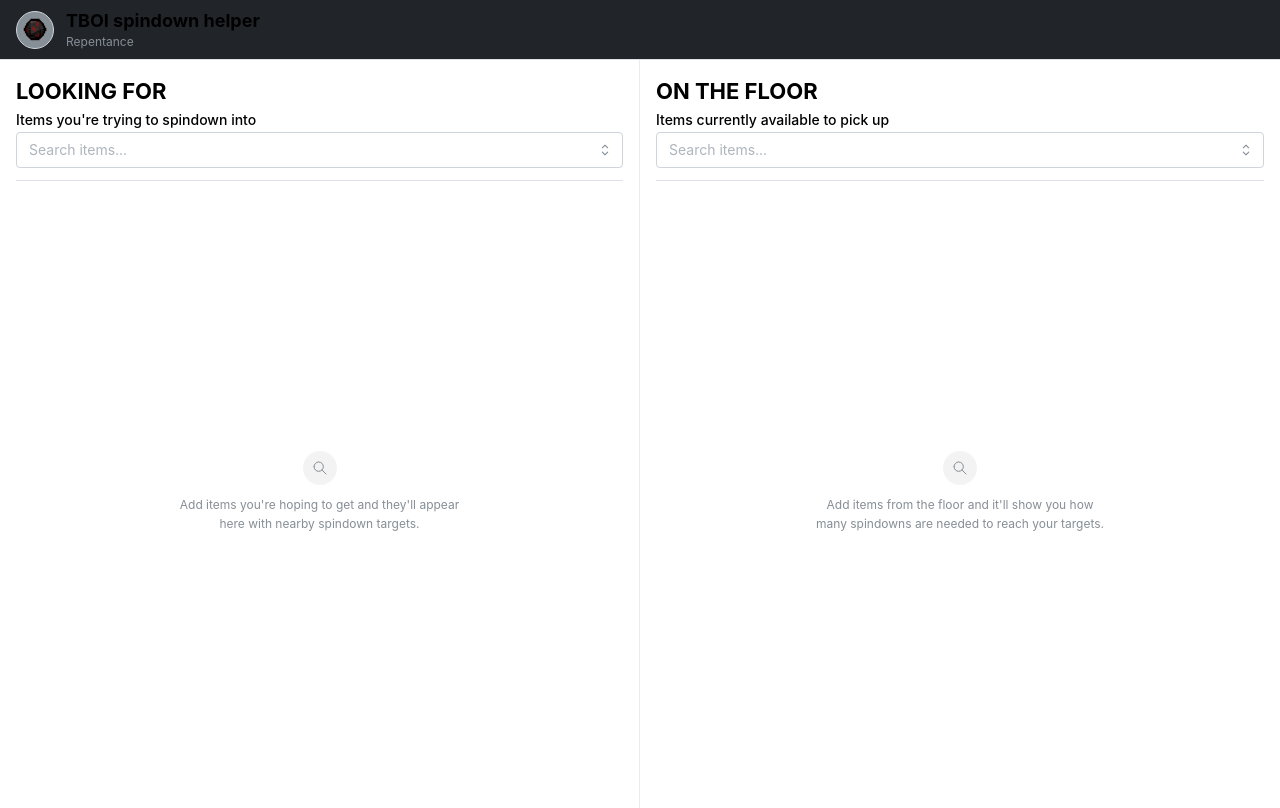
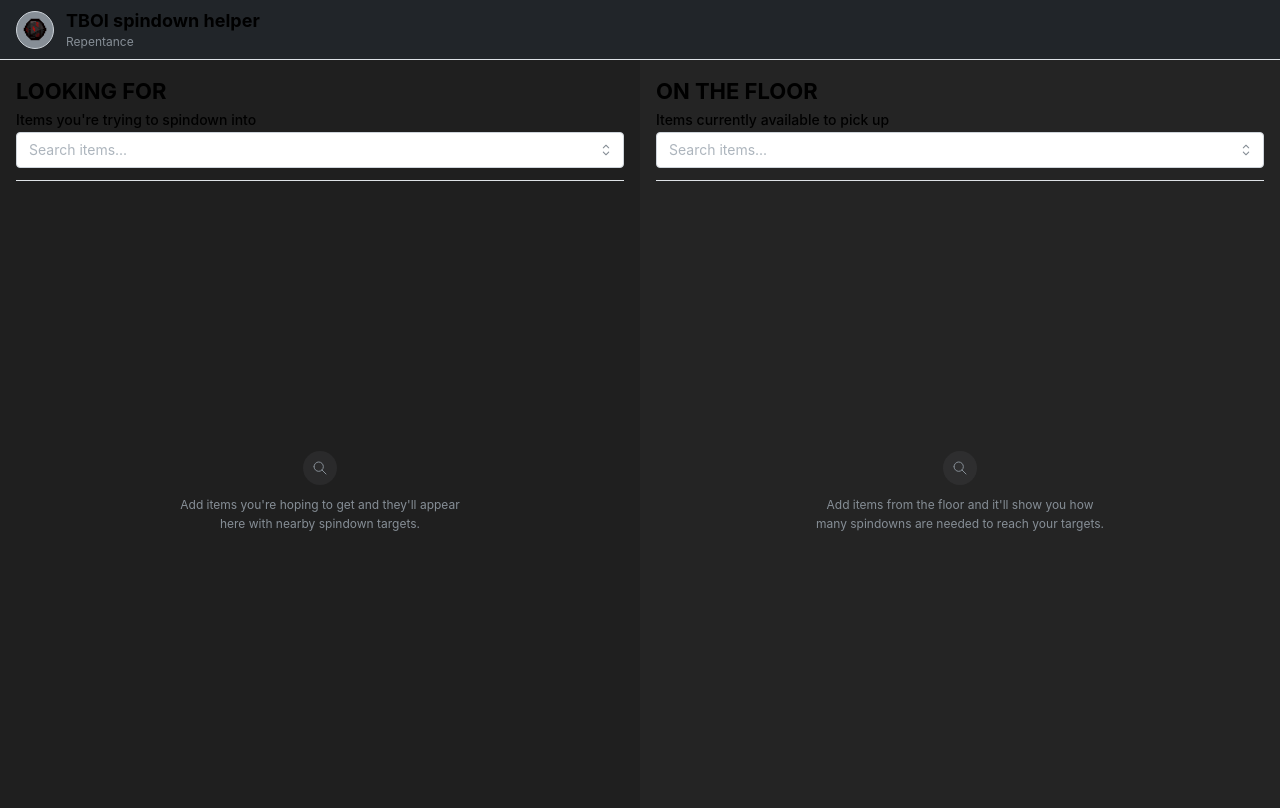
Before and after one commit to ShaigroRB/tboi-spindown-helper, a React (Vite) app: page / in a window 1280 px wide. Built offline with nearby package versions, Linux system fonts and the light colour scheme.

Commit message:
update panels background colors

```diff
--- a/src/App.tsx
+++ b/src/App.tsx
@@ -45,18 +45,14 @@
             height: "calc(100vh - 52px)",
           }}
         >
-          <Box
-            style={(theme) => ({
-              borderRight: `1px solid ${theme.colors.gray[2]}`,
-            })}
-          >
+          <Box style={{ backgroundColor: "var(--mantine-color-dark-8)" }}>
             <WantedPanel
               selectedItems={lookingForItems}
               onChange={setLookingForItems}
             />
           </Box>
 
-          <Box>
+          <Box style={{ backgroundColor: "var(--mantine-color-dark-7)" }}>
             <FloorPanel lookingFor={lookingForItems} />
           </Box>
         </Box>
```
